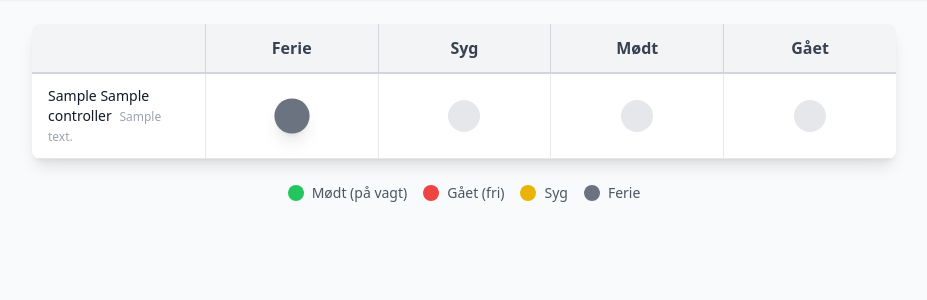
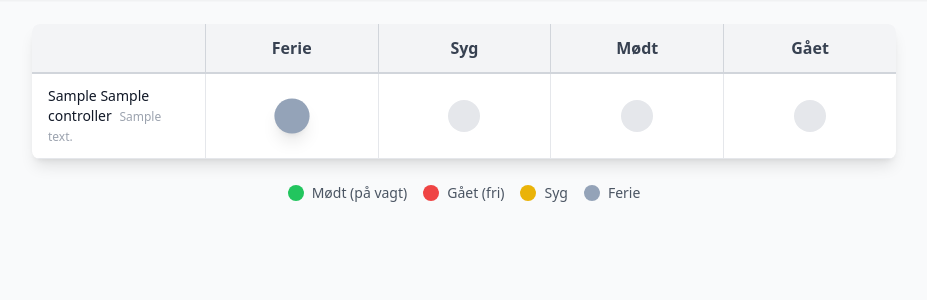
Before and after one commit to Reventlow/watchtower, a Django app: page / in a window 1280 px wide. Shown: the part 64-364 px from the top of the page, without its empty margins (176-1103 px from the left). Run offline with Django 5.2, Linux system fonts and the light colour scheme; a user stored in the database is signed in; tables that the repository leaves empty hold one stand-in row (values such as "Sample post"); data that the repository does not hold is empty; some libraries are stand-ins or nearby versions.

Commit message:
altered vacation button

```diff
--- a/templates/vagt/board.html
+++ b/templates/vagt/board.html
@@ -50,7 +50,7 @@
             <span>Syg</span>
         </div>
         <div class="flex items-center gap-2">
-            <span class="w-4 h-4 rounded-full bg-gray-500"></span>
+            <span class="w-4 h-4 rounded-full bg-slate-400"></span>
             <span>Ferie</span>
         </div>
     </div>
--- a/templates/vagt/partials/_controller_row.html
+++ b/templates/vagt/partials/_controller_row.html
@@ -30,7 +30,7 @@
                                {% elif status_value == 'SYG' %}
                                    bg-yellow-500 shadow-lg scale-110
                                {% elif status_value == 'FERIE' %}
-                                   bg-gray-500 shadow-lg scale-110
+                                   bg-slate-400 shadow-lg scale-110
                                {% endif %}
                            {% else %}
                                bg-gray-200 dark:bg-gray-600 hover:bg-gray-300 dark:hover:bg-gray-500 hover:scale-105
```
